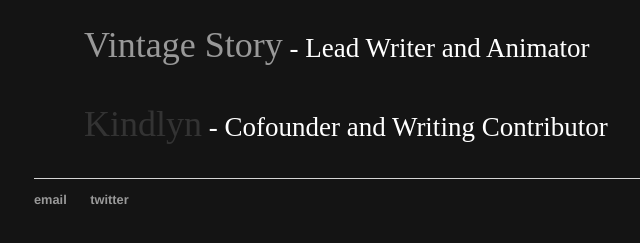
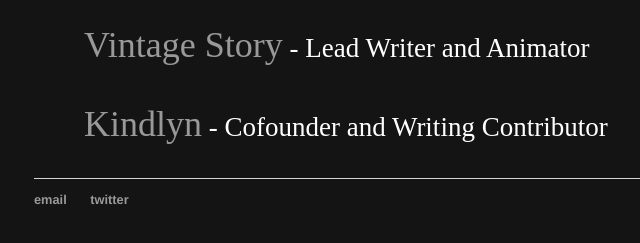
Before and after one commit to GralphGralph/GralphGralph.github.io, a Jekyll site: the page built from index.html, in a window 1280 px wide. Shown: the part 225-468 px from the top of the page, without its empty margins (158-798 px from the left). Built offline with Jekyll 4.4.1, drawn with Linux system fonts in a browser that asks for light colours.

Commit message:
Update index.html

```diff
--- a/index.html
+++ b/index.html
@@ -5,8 +5,8 @@ title: Luke Jeffrey
 <body bgcolor="#141414">
 	<div class="blurb">
 		<h1 style = "font-size: 400%; color: #F17BAC">Luke Jeffrey</h1>
-		<p style = "font-size: 225%; margin: 50px;"><a href="https://www.vintagestory.at/; style = color: #BADA55">Vintage Story</a><small style = "font-size: 75%; color: #ffffff;"> - Lead Writer and Animator</small></p>
-		<p style = "font-size: 225%; margin: 50px; line-height: 2px;><a href="http://kindlyn.blogspot.com/; style = color: #DCCDBE"">Kindlyn</a><small style = "font-size: 75%; color: #ffffff;"> - Cofounder and Writing Contributor</small></p>
+		<p style = "font-size: 225%; margin: 50px;"><a href="https://www.vintagestory.at/ style = color: #BADA55">Vintage Story</a><small style = "font-size: 75%; color: #ffffff;"> - Lead Writer and Animator</small></p>
+		<p style = "font-size: 225%; margin: 50px; line-height: 2px;"><a href="http://kindlyn.blogspot.com/ style = color: #DCCDBE">Kindlyn</a><small style = "font-size: 75%; color: #ffffff;"> - Cofounder and Writing Contributor</small></p>
 
 	</div><!-- /.blurb -->
 </body>
```
